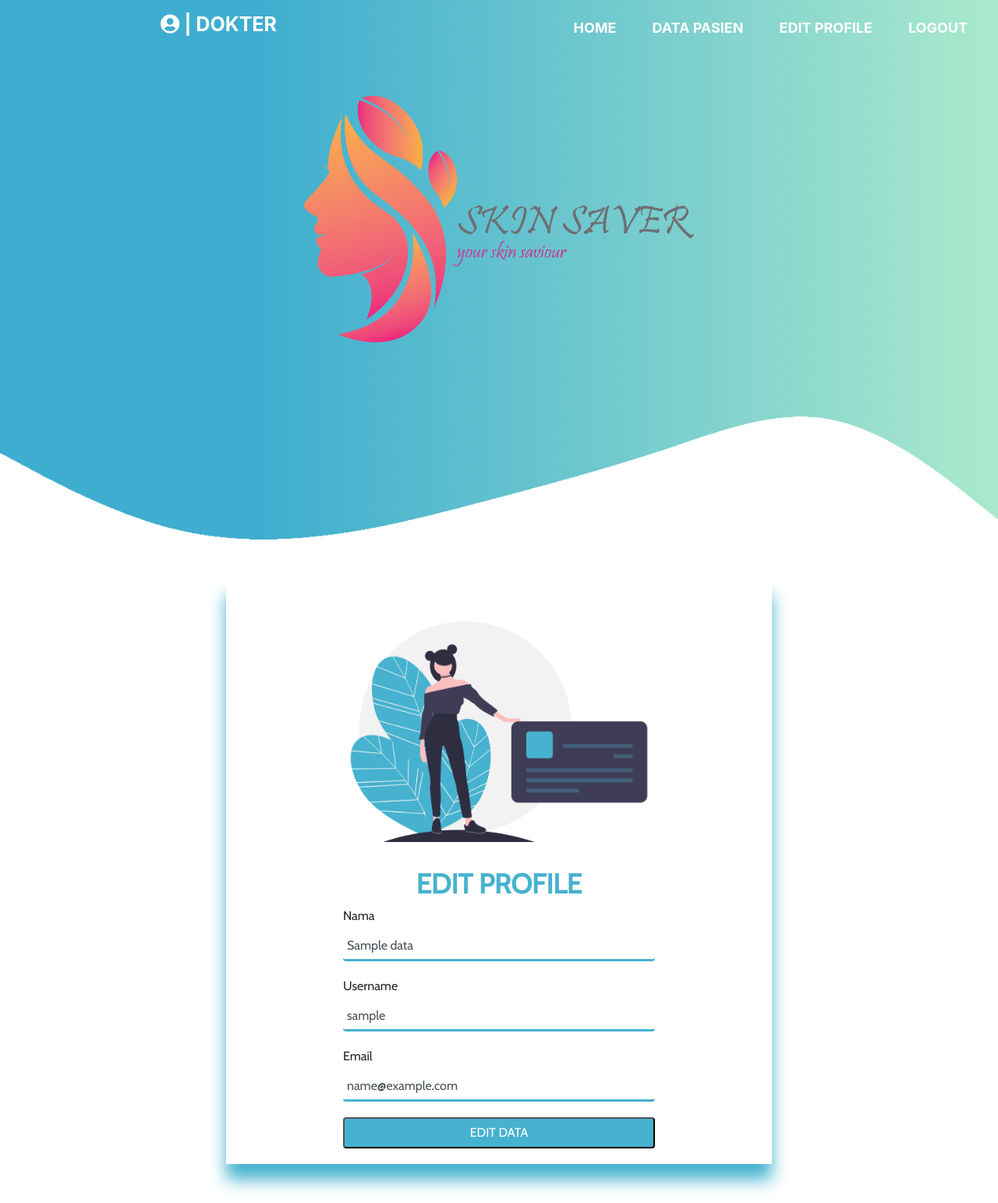
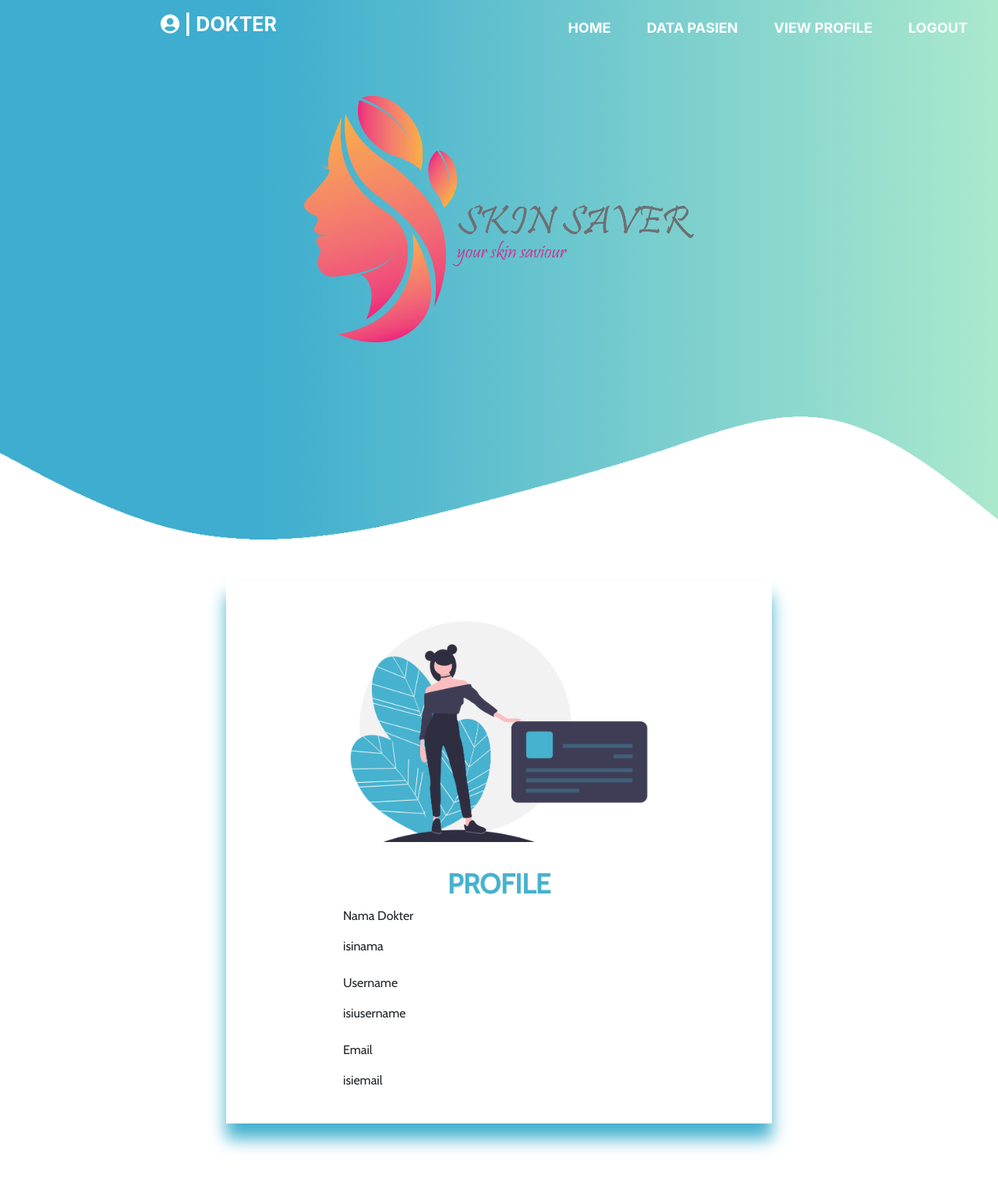
Before and after one commit to aryadipramarta/TugasBesar-Webpro, a CodeIgniter app: the page made by application/views/user/dokter/editprofiledokter.php in a window 1280 px wide. Shown: the whole page at 78% size. After the commit the page ends 1477 px from the top, so only its background shows below. Run offline with CodeIgniter, Linux system fonts and the light colour scheme; tables that the repository leaves empty hold one stand-in row (values such as "Sample post"); the template is opened without the code that fills it: most values are stand-ins (such as "Sample title", 1, 10 or a date in 2020); some libraries are stand-ins or nearby versions.

Commit message:
update ganti edit profile jadi view profile

```diff
--- a/application/views/user/dokter/editprofiledokter.php
+++ b/application/views/user/dokter/editprofiledokter.php
@@ -37,7 +37,7 @@
                         <a class="nav-link" href="<?php echo base_url('dokter/datapasien'); ?>">DATA PASIEN</a>
                     </li>
                     <li class="nav-item">
-                        <a class="nav-link" href="<?php echo base_url(); ?>dokter/editprofiledokter">EDIT PROFILE</a>
+                        <a class="nav-link" href="<?php echo base_url(); ?>dokter/editprofiledokter">VIEW PROFILE</a>
                     </li>
                     <li class="nav-item">
                         <a class="nav-link" href="<?php echo base_url('auth/logout'); ?>">LOGOUT</a>
@@ -60,23 +60,22 @@
           <img src="<?= base_url('assets/image/profileedit.png') ?>" alt="" class="editprofileimg">
           </div>
           <div class="d-flex justify-content-center">
-          <h3 class="juduledit"><b>EDIT PROFILE</b></h3>
+          <h3 class="juduledit"><b>PROFILE</b></h3>
           </div>
           <div class="d-flex justify-content-center">
           <form>
           <div class="form-group">
-          <label for="exampleInputName">Nama</label>
-          <input type="text" class="form-control" id="exampleInputnama" aria-describedby="nameHelp" value="<?= $d->name; ?>">
+          <label for="exampleInputName">Nama Dokter</label>
+          <input type="text" readonly class="form-control-plaintext" id="staticEmail" value="isinama">
           </div>
           <div class="form-group">
           <label for="exampleInputEmail1">Username</label>
-          <input type="text" class="form-control" id="exampleInputusername" aria-describedby="usernameHelp" value="<?= $d->username; ?>">
+          <input type="text" readonly class="form-control-plaintext" id="staticEmail" value="isiusername">
           </div>
           <div class="form-group">
           <label for="exampleInputPassword1">Email</label>
-          <input type="email" class="form-control" id="exampleInputEmail" aria-describedby="emailHelp" value="<?= $d->email; ?>">
+          <input type="text" readonly class="form-control-plaintext" id="staticEmail" value="isiemail">
           </div>
-          <button type="button" data-target="#modaledit" class="btn_edit" data-toggle="modal">EDIT DATA</button>
           </form>
           </div>
         </div>
@@ -84,23 +83,4 @@
   </div>
   </section>
   <?php endforeach; ?>
-  <div class="modal" tabindex="-1" role="dialog" id="modaledit">
-  <div class="modal-dialog" role="document">
-    <div class="modal-content">
-      <div class="modal-header">
-        <h5 class="modal-title">Confirmation Edit</h5>
-        <button type="button" class="close" data-dismiss="modal" aria-label="Close">
-          <span aria-hidden="true">&times;</span>
-        </button>
-      </div>
-      <div class="modal-body">
-        <p>Are You Sure Want to Edit this Data ?</p>
-      </div>
-      <div class="modal-footer">
-        <button type="button" class="btn btn-primary">Save changes</button>
-        <button type="button" class="btn btn-secondary" data-dismiss="modal">Close</button>
-      </div>
-    </div>
-  </div>
-</div>
 </html>
--- a/application/views/user/dokter/home_dokter.php
+++ b/application/views/user/dokter/home_dokter.php
@@ -37,7 +37,7 @@
             <a class="nav-link" href="<?php echo base_url('dokter/datapasien'); ?>">DATA PASIEN</a>
           </li>
           <li class="nav-item">
-            <a class="nav-link" href="<?php echo base_url(); ?>dokter/editprofiledokter">EDIT PROFILE</a>
+            <a class="nav-link" href="<?php echo base_url(); ?>dokter/editprofiledokter">VIEW PROFILE</a>
           </li>
           <li class="nav-item">
             <a class="nav-link" href="<?php echo base_url('auth/logout'); ?>">LOGOUT</a>
--- a/application/views/user/dokter/lihatpasien.php
+++ b/application/views/user/dokter/lihatpasien.php
@@ -37,7 +37,7 @@
                         <a class="nav-link" href="<?php echo base_url('dokter/datapasien'); ?>">DATA PASIEN</a>
                     </li>
                     <li class="nav-item">
-                        <a class="nav-link" href="<?php echo base_url(); ?>dokter/editprofiledokter">EDIT PROFILE</a>
+                        <a class="nav-link" href="<?php echo base_url(); ?>dokter/editprofiledokter">VIEW PROFILE</a>
                     </li>
                     <li class="nav-item">
                         <a class="nav-link" href="<?php echo base_url('auth/logout'); ?>">LOGOUT</a>
```
